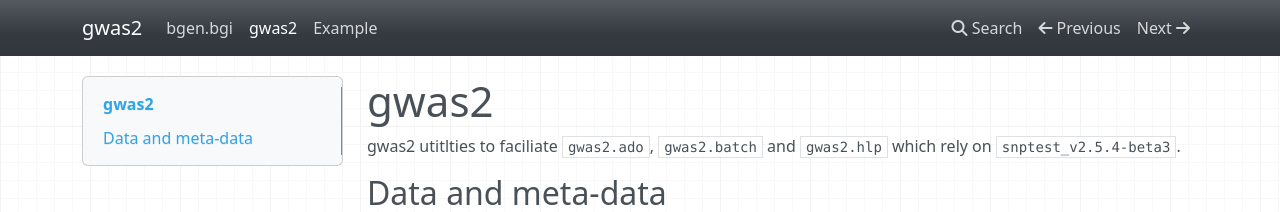
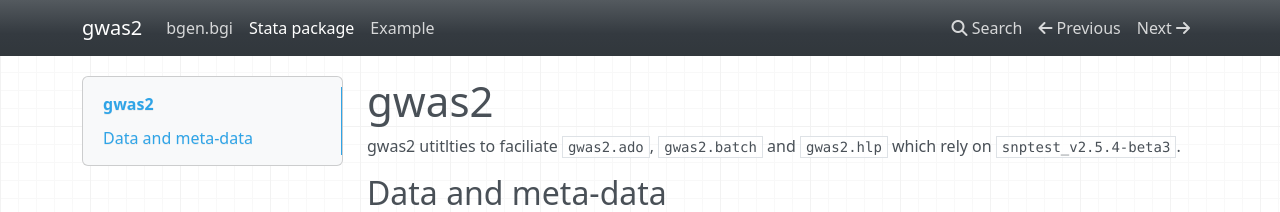
Before and after one commit to jinghuazhao/gwas2, an MkDocs documentation site: the page built from docs/README.md, in a window 1280 px wide. Shown: the top 212 px of the page. Built offline with MkDocs 1.6.1, drawn with Linux system fonts in a browser that asks for light colours; nearby versions of some CDN libraries; a script that is not in the unit is left out.

Commit message:
mkdocs.yml

```diff
--- a/mkdocs.yml
+++ b/mkdocs.yml
@@ -1,7 +1,7 @@
 site_name: gwas2
 nav:
   - bgen.bgi: bgen.bgi.md
-  - gwas2: README.md
+  - Stata package: README.md
   - Example: Caprion.md
 theme:
     name: mkdocs
```
